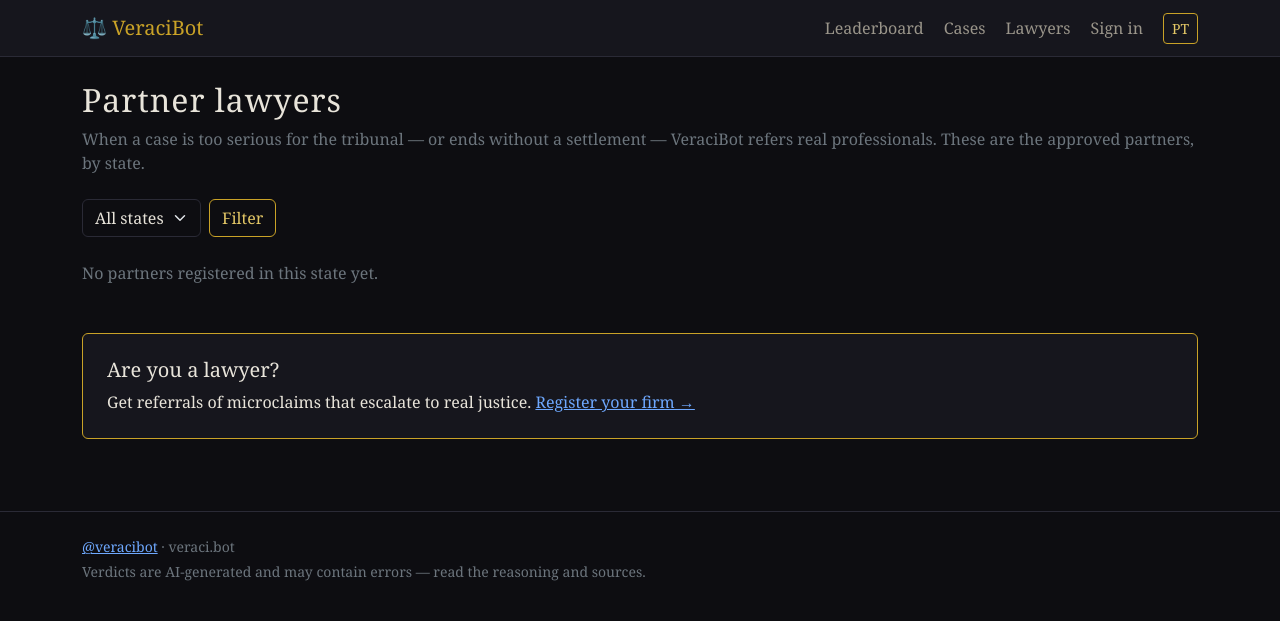
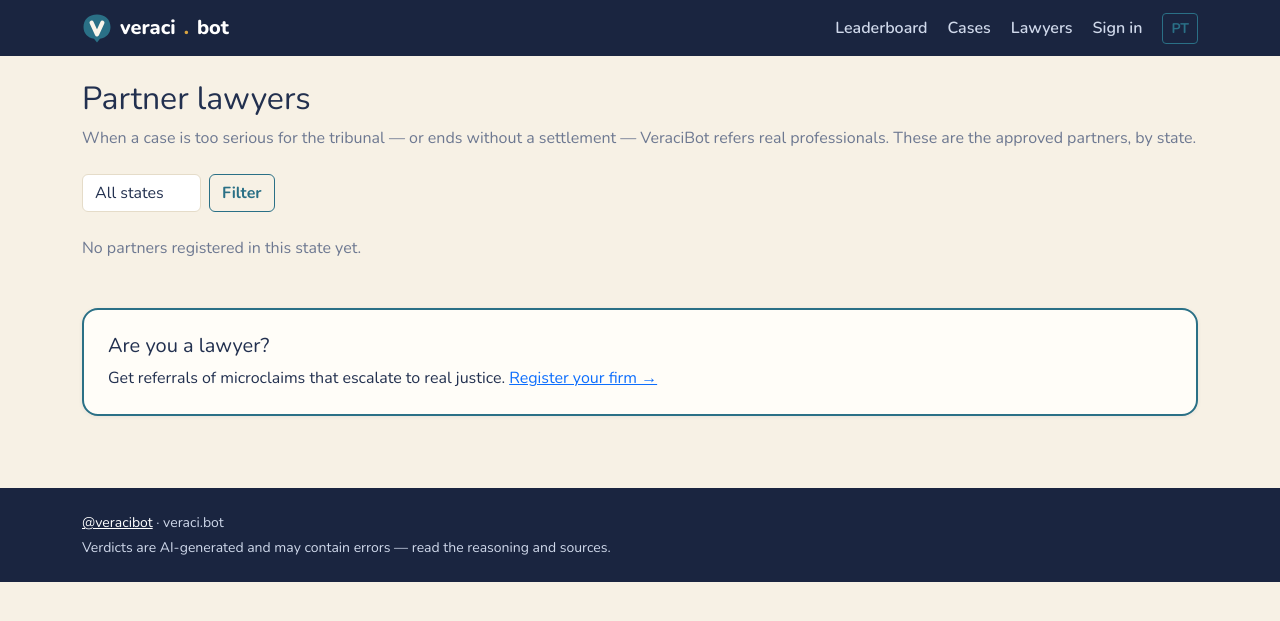
Before and after one commit to ralbuque/VeraciBot, a FastAPI app: page /en/lawyers in a window 1280 px wide. Shown: the top 621 px of the page. Run offline with FastAPI, Linux system fonts and the light colour scheme; data that the repository does not hold is empty.

Commit message:
Nova logo e identidade

```diff
--- a/src/veracibot/web/i18n.py
+++ b/src/veracibot/web/i18n.py
@@ -9,13 +9,16 @@ T = {
         "hero_sub": "Duas pessoas discutindo no X? Mencione @veracibot na thread e um juiz de IA "
                     "analisa os argumentos, verifica os fatos e declara quem tem razão — em público.",
         "hero_cta": "Mencione @veracibot numa thread para abrir um caso",
-        "why_title": "Por que existimos: microcausas",
+        "why_title": "O que são microcausas?",
         "why_p1": "Ninguém aciona um tribunal por um prato quebrado, uma aposta de R$ 50 "
                   "ou uma promessa desfeita por e-mail. O custo, o tempo e a burocracia "
-                  "da justiça tornam essas causas minúsculas — as microcausas, ou "
-                  "nanocausas — órfãs de julgamento: ficam sem juiz, sem veredito e sem "
-                  "reparação.",
-        "why_p2": "O VeraciBot é o primeiro tribunal de microcausas: um juiz de IA que "
+                  "da justiça tornam essas causas minúsculas — as microcausas — órfãs "
+                  "de julgamento: ficam sem juiz, sem veredito e sem reparação.",
+        "why_p2": "O mesmo vale para a verdade: acionar um tribunal porque alguém contou "
+                  "uma mentira seria um excesso — mas deixá-la circular sem resposta "
+                  "também tem custo. A verificação de fatos é a microcausa por "
+                  "excelência, e aqui ela ganha juiz, evidências e veredito.",
+        "why_p3": "O VeraciBot é o primeiro tribunal de microcausas: um juiz de IA que "
                   "resolve em minutos, em público e de graça, as pendências que nenhum "
                   "tribunal real pegaria. Não competimos com o sistema judiciário — "
                   "cuidamos justamente do que fica fora do alcance dele. Casos sérios "
@@ -115,12 +118,16 @@ T = {
         "hero_sub": "Two people arguing on X? Mention @veracibot in the thread and an AI judge "
                     "reviews the arguments, checks the facts, and rules who is right — in public.",
         "hero_cta": "Mention @veracibot in a thread to open a case",
-        "why_title": "Why we exist: microclaims",
+        "why_title": "What are microclaims?",
         "why_p1": "Nobody takes a broken plate, a $20 bet, or a broken email promise to "
                   "court. The cost, time, and bureaucracy of real justice leave these "
-                  "tiny disputes — microclaims, or nanoclaims — orphaned: no judge, no "
-                  "verdict, no remedy.",
-        "why_p2": "VeraciBot is the first microclaims tribunal: an AI judge that settles "
+                  "tiny disputes — microclaims — orphaned: no judge, no verdict, no "
+                  "remedy.",
+        "why_p2": "The same goes for the truth: suing someone over a lie would be "
+                  "overkill — but letting it spread unanswered has a cost too. "
+                  "Fact-checking is the quintessential microclaim, and here it gets a "
+                  "judge, evidence, and a verdict.",
+        "why_p3": "VeraciBot is the first microclaims tribunal: an AI judge that settles "
                   "in minutes, in public, and for free the disputes no real court would "
                   "take. We don't compete with the judiciary — we handle precisely what "
                   "falls outside its reach. Serious cases are always referred to real "
--- a/src/veracibot/web/static/style.css
+++ b/src/veracibot/web/static/style.css
@@ -1,51 +1,103 @@
-/* VeraciBot — identidade tribunal sobre Bootstrap 5 (dark) */
-[data-bs-theme=dark] {
-  --bs-body-bg: #0d0d11;
-  --bs-body-color: #e8e4da;
-  --bs-border-color: #2a2a36;
-  --bs-secondary-color: #9a958a;
-  --bs-link-color: #e3c766;
-  --bs-link-hover-color: #f0d98a;
-  --vb-gold: #c9a227;
-  --vb-gold-soft: #e3c766;
-  --vb-panel: #16161d;
+/* VeraciBot — identidade V-balão: creme, navy, teal e âmbar */
+@import url('https://fonts.googleapis.com/css2?family=Nunito:wght@400;600;700;800&display=swap');
+
+:root {
+  --vb-teal: #2a7086;
+  --vb-teal-dark: #235e70;
+  --vb-navy: #22304f;
+  --vb-navy-deep: #1a2540;
+  --vb-cream: #f7f1e5;
+  --vb-card: #fffdf8;
+  --vb-line: #e5dcc9;
+  --vb-gold: #d9a441;
+  --vb-green: #3d8f5f;
+  --vb-red: #c0564d;
+  --bs-body-bg: var(--vb-cream);
+  --bs-body-color: var(--vb-navy);
+  --bs-border-color: var(--vb-line);
+  --bs-link-color: var(--vb-teal);
+  --bs-link-hover-color: var(--vb-teal-dark);
 }
 
-body { font-family: Georgia, 'Times New Roman', serif; }
+body { background: var(--vb-cream); color: var(--vb-navy); font-family: 'Nunito', system-ui, sans-serif; }
 
-h1, h2, h3, h4, .navbar-brand { font-weight: normal; }
-h1 { color: var(--vb-gold); letter-spacing: 1px; }
-h2, h3 { color: var(--vb-gold-soft); }
-.text-gold { color: var(--vb-gold) !important; }
+h1, h2, h3, h4 { color: var(--vb-navy); font-weight: 800; }
+.text-gold { color: var(--vb-teal) !important; }
+.text-secondary { color: #6d7891 !important; }
 
-.vb-nav { background-color: var(--vb-panel); }
-.vb-nav .nav-link { color: var(--bs-secondary-color); }
-.vb-nav .nav-link:hover { color: var(--vb-gold-soft); }
+/* navbar e footer em navy (céu do banner) */
+.vb-nav { background: var(--vb-navy-deep); }
+.vb-nav .navbar-brand { color: #fff; font-weight: 800; display: flex; align-items: center; gap: .5rem; }
+.vb-nav .nav-link { color: #cfd8ea; font-weight: 600; }
+.vb-nav .nav-link:hover { color: #fff; }
+.brand-dot { color: var(--vb-gold); }
 
-.card { background-color: var(--vb-panel); border-color: var(--bs-border-color); }
-.card.border-gold { border-color: var(--vb-gold); }
-.list-group-item { background-color: var(--vb-panel); }
+footer { background: var(--vb-navy-deep); }
+footer, footer .text-secondary { color: #cfd8ea !important; }
+footer a { color: #ffffff; }
 
-.btn-outline-gold {
-  --bs-btn-color: var(--vb-gold-soft);
-  --bs-btn-border-color: var(--vb-gold);
-  --bs-btn-hover-bg: var(--vb-gold);
-  --bs-btn-hover-color: #0d0d11;
-  --bs-btn-hover-border-color: var(--vb-gold);
+/* hero em gradiente de amanhecer */
+.hero-band {
+  background: linear-gradient(165deg, var(--vb-navy-deep) 0%, var(--vb-navy) 35%,
+              var(--vb-teal-dark) 75%, var(--vb-teal) 100%);
+  border-radius: 1.25rem;
+}
+.hero-band h1 { color: #fff; font-weight: 800; }
+.hero-band .lead { color: #dbe4f2; }
+.hero-mascote {
+  max-height: 300px;
+  border-radius: 50%;
+  border: 6px solid rgba(255, 255, 255, .85);
+  box-shadow: 0 8px 30px rgba(0, 0, 0, .35);
 }
 
-.table { --bs-table-bg: transparent; }
-.table thead th { color: var(--vb-gold-soft); font-weight: normal; }
+/* cartões */
+.card {
+  background: var(--vb-card);
+  border-color: var(--vb-line);
+  border-radius: 1rem;
+  box-shadow: 0 1px 4px rgba(34, 48, 79, .07);
+}
+.card.border-gold { border: 2px solid var(--vb-teal); }
+.list-group-item { background: var(--vb-card); color: var(--vb-navy); }
+
+/* botões */
+.btn-outline-gold {
+  --bs-btn-color: var(--vb-teal);
+  --bs-btn-border-color: var(--vb-teal);
+  --bs-btn-hover-bg: var(--vb-teal);
+  --bs-btn-hover-color: #fff;
+  --bs-btn-hover-border-color: var(--vb-teal);
+  font-weight: 700;
+}
+.hero-band .btn-outline-gold {
+  --bs-btn-color: #fff;
+  --bs-btn-border-color: #fff;
+  --bs-btn-hover-bg: #fff;
+  --bs-btn-hover-color: var(--vb-navy);
+  --bs-btn-hover-border-color: #fff;
+}
+
+/* tabelas */
+.table { --bs-table-bg: transparent; --bs-table-color: var(--vb-navy); }
+.table thead th { color: var(--vb-teal); font-weight: 700; }
 
 /* badges dos casos */
-.badge { font-family: var(--bs-font-sans-serif); font-weight: normal; }
-.badge.fact { background: transparent; border: 1px solid #3d5a80; color: #98c1d9; }
-.badge.dispute { background: transparent; border: 1px solid #8f7a1e; color: var(--vb-gold-soft); }
-.badge.declined { background: transparent; border: 1px solid #5a3d3d; color: #d9776f; }
-.badge.evidence { background: transparent; border: 1px solid #7a6a2a; color: #e0c96a; }
+.badge { font-weight: 700; }
+.badge.fact { background: #e3eef2; border: 1px solid var(--vb-teal); color: var(--vb-teal-dark); }
+.badge.dispute { background: #f7ecd7; border: 1px solid var(--vb-gold); color: #8a6415; }
+.badge.declined { background: #f6e3e1; border: 1px solid var(--vb-red); color: var(--vb-red); }
+.badge.evidence { background: #f3ecdc; border: 1px solid #b99334; color: #8a6415; }
 
 /* placar */
-.pos { color: #7dc98f; }
-.neg { color: #d9776f; }
+.pos { color: var(--vb-green); font-weight: 700; }
+.neg { color: var(--vb-red); font-weight: 700; }
 
-.claim { color: var(--bs-secondary-color); font-style: italic; }
+.claim { color: #6d7891; font-style: italic; }
+
+/* formulários */
+.form-control, .form-select { background: #fff; border-color: var(--vb-line); color: var(--vb-navy); }
+.form-control:focus, .form-select:focus {
+  border-color: var(--vb-teal);
+  box-shadow: 0 0 0 .25rem rgba(42, 112, 134, .15);
+}
--- a/src/veracibot/web/templates/base.html
+++ b/src/veracibot/web/templates/base.html
@@ -1,17 +1,21 @@
 <!doctype html>
-<html lang="{{ 'pt-BR' if lang == 'pt' else 'en' }}" data-bs-theme="dark">
+<html lang="{{ 'pt-BR' if lang == 'pt' else 'en' }}">
 <head>
   <meta charset="utf-8">
   <meta name="viewport" content="width=device-width, initial-scale=1">
   <title>{{ t.title }}</title>
   <meta name="description" content="{{ t.hero_sub }}">
+  <link rel="icon" href="/static/logo.svg" type="image/svg+xml">
   <link href="https://cdn.jsdelivr.net/npm/bootstrap@5.3.3/dist/css/bootstrap.min.css" rel="stylesheet">
   <link rel="stylesheet" href="/static/style.css">
 </head>
 <body>
-  <nav class="navbar navbar-expand-lg vb-nav border-bottom">
+  <nav class="navbar navbar-expand-lg navbar-dark vb-nav">
     <div class="container">
-      <a class="navbar-brand" href="{{ p.home }}">⚖️ <span class="text-gold">VeraciBot</span></a>
+      <a class="navbar-brand" href="{{ p.home }}">
+        <img src="/static/logo.svg" alt="" height="30">
+        veraci<span class="brand-dot">.</span>bot
+      </a>
       <button class="navbar-toggler" type="button" data-bs-toggle="collapse"
               data-bs-target="#navMain" aria-label="Menu">
         <span class="navbar-toggler-icon"></span>
@@ -34,8 +38,8 @@
     {% block content %}{% endblock %}
   </main>
 
-  <footer class="border-top mt-5 py-4">
-    <div class="container text-secondary small">
+  <footer class="mt-5 py-4">
+    <div class="container small">
       <p class="mb-1"><a href="https://x.com/veracibot">@veracibot</a> · veraci.bot</p>
       <p class="mb-0">{{ t.footer_note }}</p>
     </div>
```
Also changed, not shown: src/veracibot/web/templates/index.html (+14 -6 lines), src/veracibot/web/static/logo.svg (added), src/veracibot/web/static/mascote.png (added), 4 other files.
